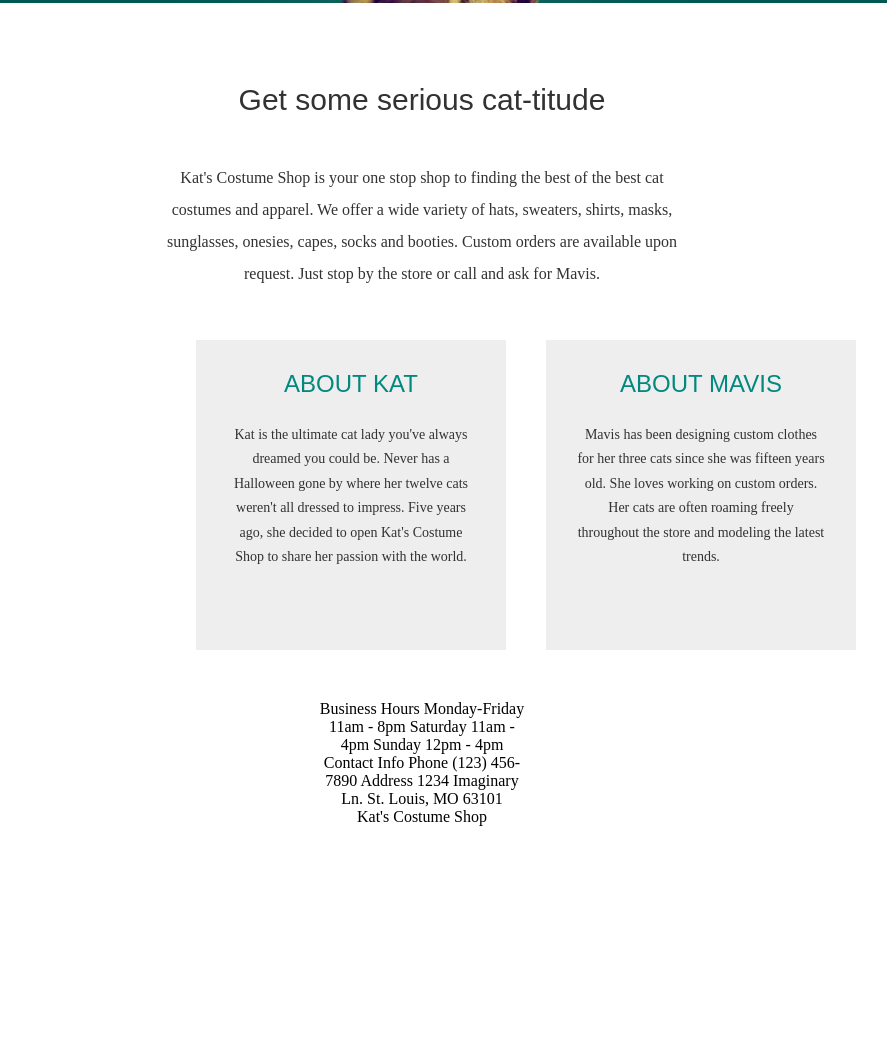
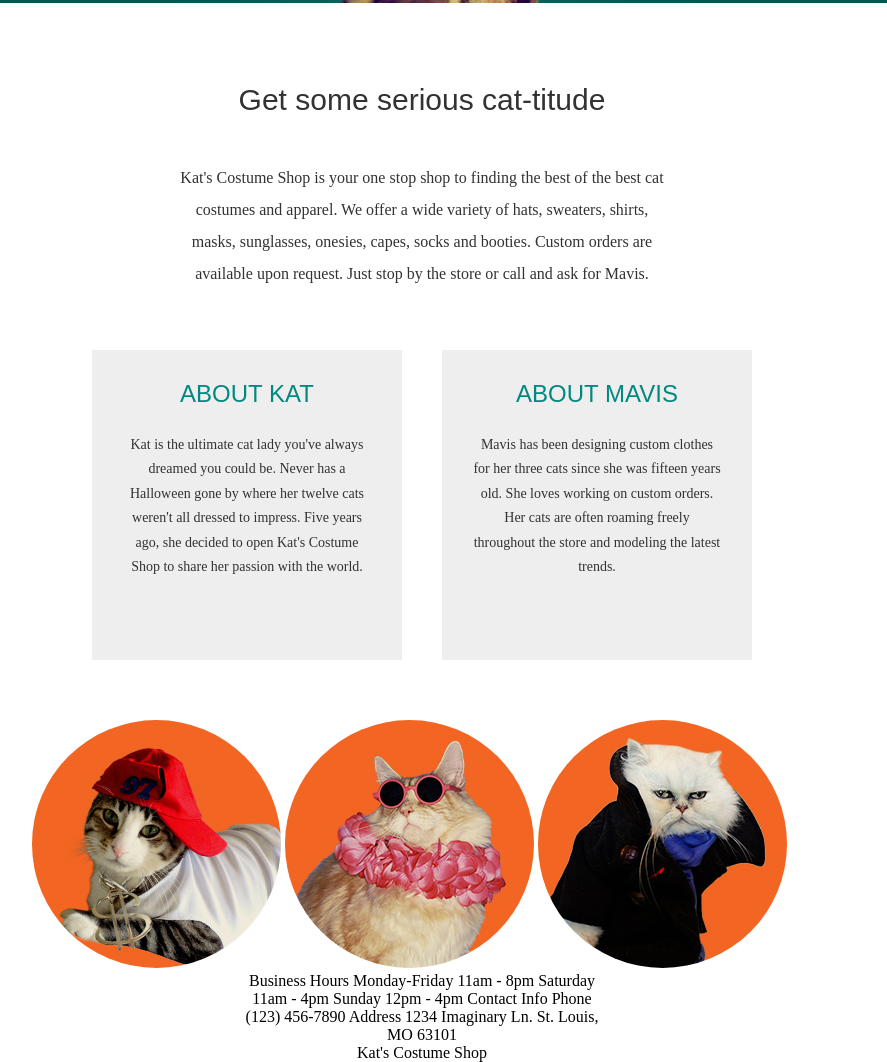
Before and after one commit to SayMaybe/cat-costume-project, a plain HTML site: page index.html in a window 1280 px wide. Shown: the part 475-1537 px from the top of the page, without its empty margins (218-1105 px from the left). Before the commit the page ends 1301 px from the top, so only its background shows below. Drawn offline with Linux system fonts and the light colour scheme.

Commit message:
Saved down to kitties

```diff
--- a/index.html
+++ b/index.html
@@ -8,7 +8,8 @@
   </head>
   <body>
     <div class="container">
-    <div class="header">
+<section>
+    <header>
       <div class="logo" style="float:left">
         <h1>Kat's Costume Shop</h1>
       </div>
@@ -18,10 +19,11 @@
         <li>contact</li>
       </ul>
     </nav>
-  </div>
-    <div class=splash>
-      <img src="assets\images\kats-hero-1230.jpg" alt="cat" class="thumbnail"></div>
+  </header>
+</section>
+    <section><img src="assets\images\kats-hero-1230.jpg" alt="cat" class="thumbnail"></div>
 <div class="main" class="group">
+  <div class="intro">
       <h1>Get some serious cat-titude</h1>
     <h3>Kat's Costume Shop is your one stop
       shop to finding the best of the best cat
@@ -31,6 +33,7 @@
       booties. Custom orders are available upon
       request. Just stop by the store or call
       and ask for Mavis.</h3>
+    </div>
 <div class="about-container">
     <div class="about-box">
       <h2>About Kat</h2>
@@ -48,6 +51,16 @@
     </div>
 <div style="clear: both;"></div>
 </div>
+</section>
+<sextion>
+<div class="img">
+  <ul>
+    <li><img src="assets\images\kats-cat1.jpg" alt="cat in hat"></li>
+    <li><img src="assets\images\kats-cat2.jpg" alt="cat in scarf"></li>
+    <li><img src="assets\images\kats-cat3.jpg" alt="cat in coat"></li>
+  </ul>
+</div>
+
 <div class="contact">
       Business Hours
       Monday-Friday 11am - 8pm
@@ -62,6 +75,7 @@
       1234 Imaginary Ln.
       St. Louis, MO 63101
     </div>
+
     <footer>
       Kat's Costume Shop
     </footer>
--- a/main.css
+++ b/main.css
@@ -70,17 +70,16 @@ p {
   color: #323232;
 }
 
-.header {
+header {
   height: 80px;
   position: relative;
+}
 
-}
 .logo {
   width: 50%;
   position:absolute;
   bottom: 20px;
   left: 40px;
-
 }
 
 .nav {
@@ -102,37 +101,36 @@ p {
   color: #323232;
 }
 .main {
-  width: 40%;
-  margin: auto;
+  width: 900px;
+  margin: 0 auto;
   text-align: center;
 }
 .main h1 {
   padding-top:80px;
   padding-bottom: 45px
 }
+.intro {
+  width: 500px;
+  margin-left: 200px;
+  margin-right: 200px;
+}
 .thumbnail {
   width: 100%;
 }
 .about-container {
   width: 700px;
-  margin: 20px auto;
-  padding: 10px;
+  margin: 0 auto;
+  padding: 0px;
 }
 .about-box {
   width: 250px;
   height: 250px;
   padding: 30px;
-  margin: 20px;
+  margin: 60px 20px 60px 20px;
   background-color: #eeeeee;
   float: left;
 }
-.group:before, .group:after {
-  content: " ";
-  display: table;
-}
-.group:after {
-  clear:both;
-}
+
 .contact {
   width: 40%;
   margin: auto;
@@ -142,7 +140,23 @@ p {
   padding-bottom: 25px;
 }
 
-
+.group:before, .group:after {
+  content: " ";
+  display: table;
+}
+.group:after {
+  clear:both;
+}
+.img {
+  width: 875px;
+  text-align:center;
+}
+.img li {
+  display: inline;
+}
+.img li img {
+  border-radius: 50%;
+}
 
 
 /* On devices wider than 660px */
```
